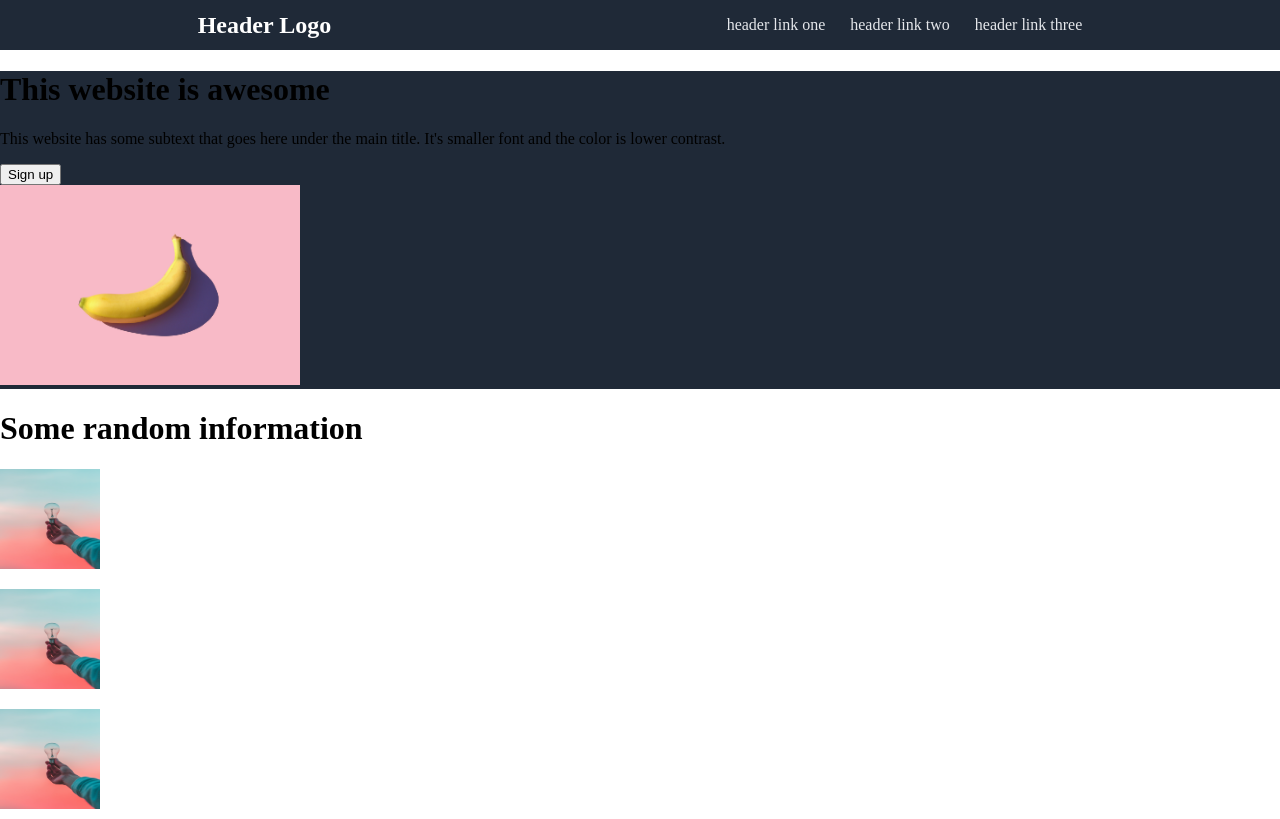
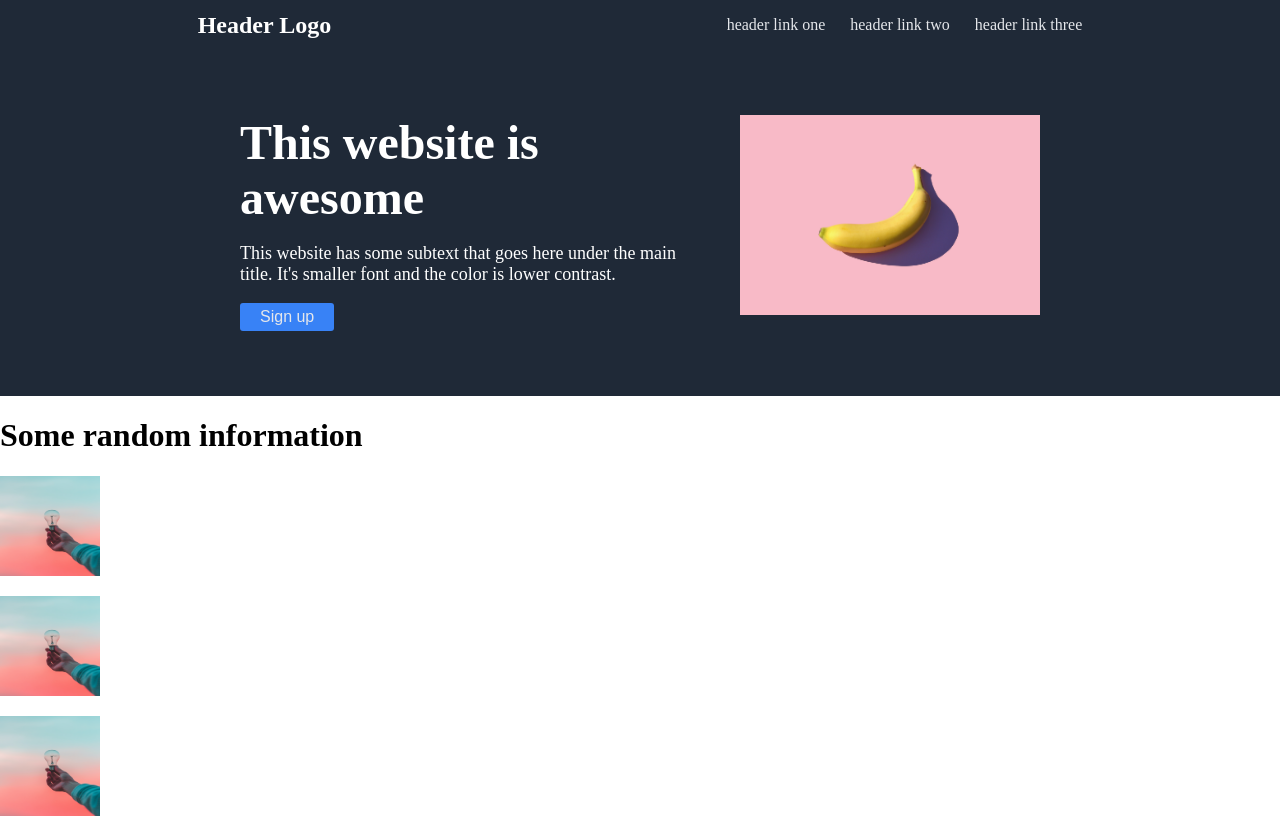
Before and after one commit to jesusvillalobosjr/Landing-Page, a plain HTML site: page index.html in a window 1280 px wide. Shown: the top 819 px of the page. Drawn offline with Linux system fonts and the light colour scheme.

Commit message:
Add styling for introduction section of index.html in styles.css

```diff
--- a/styles.css
+++ b/styles.css
@@ -1,6 +1,7 @@
 :root{
     --dark-blue: #1f2937;
     --button-color: #3882F6;
+    --secondary-text: #e5e7eb;
 }
 
 .intro .intro-image{
@@ -46,11 +47,42 @@ header .logo{
 
 .navbar ul li a{
     text-decoration: none;
-    color: #e5e7eb;
+    color: var(--secondary-text);
 }
 
 /* Introduction */
 
 .intro{
     background-color: var(--dark-blue);
+    color: white;
+    display: flex;
+    justify-content: center;
+    gap: 50px;
+    padding: 65px 0;
 }
+
+.intro .intro-info{
+    display: flex;
+    flex-direction: column;
+    justify-content: center;
+    align-items: flex-start;
+    flex-basis: 450px;
+}
+
+.intro .intro-info .info-title{
+    margin: 0;
+    font-size: 48px;
+}
+
+.intro .intro-info .info-content{
+    font-size: 18px;
+}
+
+.intro .intro-info .info-sign-up{
+    background-color: var(--button-color);
+    border: none;
+    border-radius: 3px;
+    color: var(--secondary-text);
+    padding: 5px 20px;
+    font-size: 16px;
+}
```
